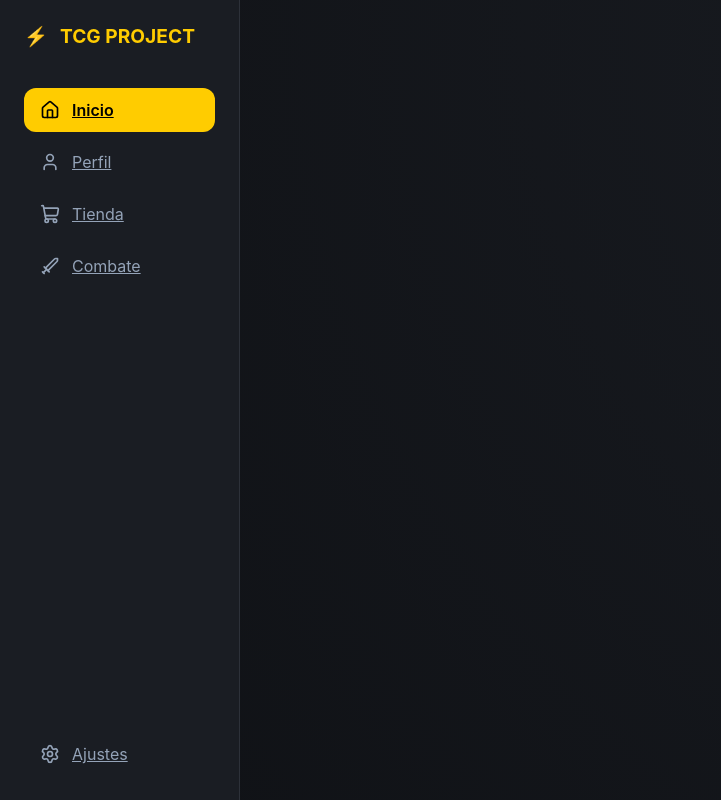
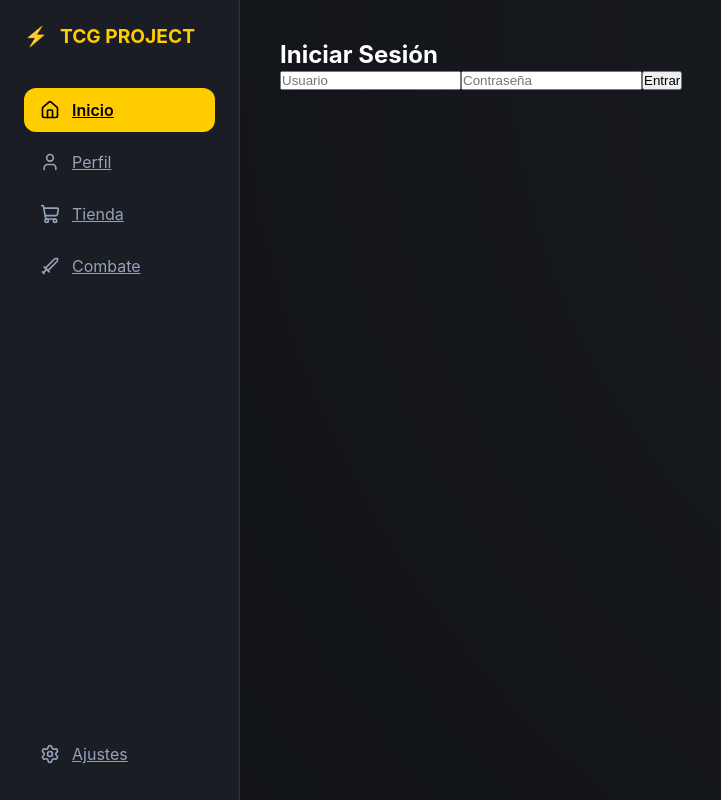
Before and after one commit to jotaFil98/TCG-Project, a React (Create React App) app in the folder Frontend/: page /login in a window 1280 px wide. Shown: the whole page, without its empty margins (0-721 px from the left). Built offline with nearby package versions, Linux system fonts and the light colour scheme.

Commit message:
paginas de login y register

```diff
--- a/Frontend/src/App.js
+++ b/Frontend/src/App.js
@@ -6,6 +6,8 @@ import Home from './pages/Home';
 import Perfil from './pages/Perfil';
 import Tienda from './pages/Tienda';
 import BatallaMenu from './pages/BatallaMenu';
+import Login from './pages/Login';    // Nueva importación
+import Register from './pages/Register'; // Nueva importación
 
 function App() {
   return (
@@ -18,6 +20,8 @@ function App() {
             <Route path="/perfil" element={<Perfil />} />
             <Route path="/tienda" element={<Tienda />} />
             <Route path="/batalla" element={<BatallaMenu />} />
+            <Route path="/login" element={<Login />} />
+            <Route path="/register" element={<Register />} />
           </Routes>
         </main>
       </div>
--- /dev/null
+++ b/Frontend/src/pages/Login.jsx
@@ -0,0 +1,42 @@
+import React, { useState } from 'react';
+import axios from 'axios';
+import { useNavigate } from 'react-router-dom';
+
+const API_URL = 'https://tcg-project.onrender.com';
+
+function Login() {
+    const [credentials, setCredentials] = useState({ username: '', password: '' });
+    const navigate = useNavigate();
+
+    const handleLogin = async (e) => {
+        e.preventDefault();
+        try {
+            const response = await axios.post(`${API_URL}/api/token/`, credentials);
+            // Aquí guardamos el token que te dará Django
+            localStorage.setItem('token', response.data.access);
+            alert("¡Login exitoso!");
+            navigate('/'); // Te redirige al Home
+        } catch (error) {
+            alert("Credenciales incorrectas");
+        }
+    };
+
+    return (
+        <div className="login-container">
+            <h2>Iniciar Sesión</h2>
+            <form onSubmit={handleLogin}>
+                <input
+                    type="text" placeholder="Usuario"
+                    onChange={(e) => setCredentials({...credentials, username: e.target.value})}
+                />
+                <input
+                    type="password" placeholder="Contraseña"
+                    onChange={(e) => setCredentials({...credentials, password: e.target.value})}
+                />
+                <button type="submit">Entrar</button>
+            </form>
+        </div>
+    );
+}
+
+export default Login;
--- /dev/null
+++ b/Frontend/src/pages/Register.jsx
@@ -0,0 +1,36 @@
+import React, { useState } from 'react';
+import axios from 'axios';
+import { useNavigate } from 'react-router-dom';
+
+const API_URL = 'https://tcg-project.onrender.com';
+
+function Register() {
+    const [formData, setFormData] = useState({ username: '', password: '', email: '' });
+    const navigate = useNavigate();
+
+    const handleRegister = async (e) => {
+        e.preventDefault();
+        try {
+            await axios.post(`${API_URL}/api/register/`, formData);
+            alert("¡Usuario registrado con éxito! Ahora puedes iniciar sesión.");
+            navigate('/login');
+        } catch (error) {
+            console.error(error);
+            alert("Error al registrar: " + (error.response?.data?.message || "Revisa tus datos"));
+        }
+    };
+
+    return (
+        <div className="auth-container">
+            <h2>Crear Cuenta</h2>
+            <form onSubmit={handleRegister}>
+                <input type="text" placeholder="Usuario" onChange={(e) => setFormData({...formData, username: e.target.value})} required />
+                <input type="email" placeholder="Email" onChange={(e) => setFormData({...formData, email: e.target.value})} required />
+                <input type="password" placeholder="Contraseña" onChange={(e) => setFormData({...formData, password: e.target.value})} required />
+                <button type="submit">Registrarse</button>
+            </form>
+        </div>
+    );
+}
+
+export default Register;
```
